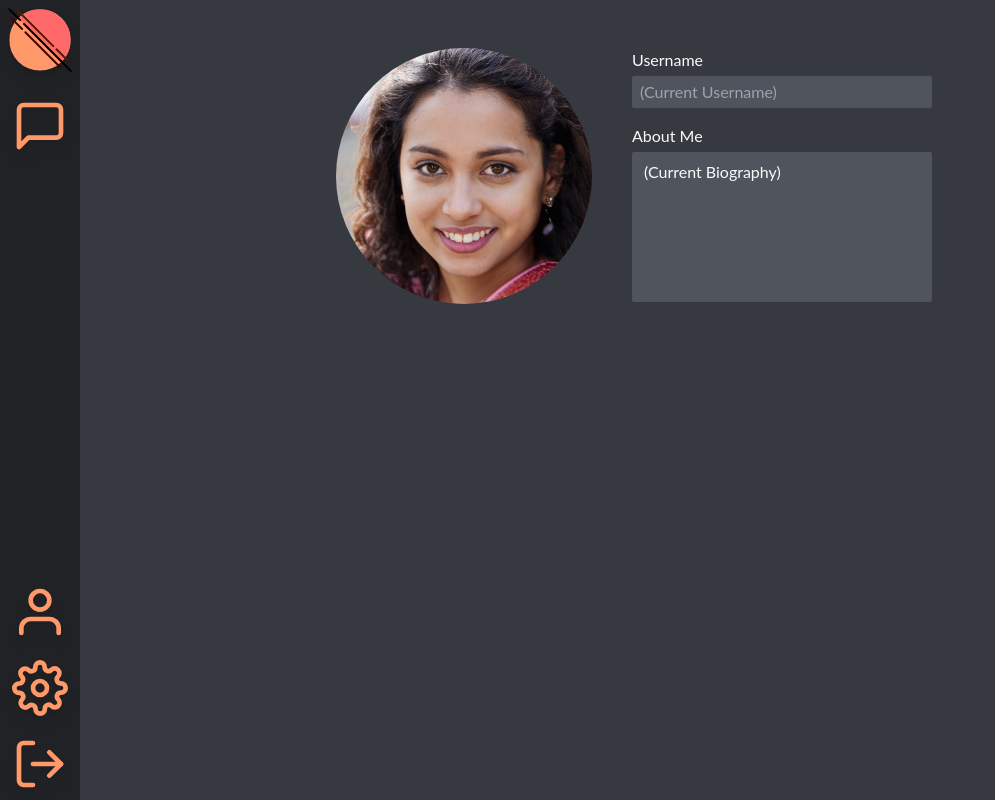
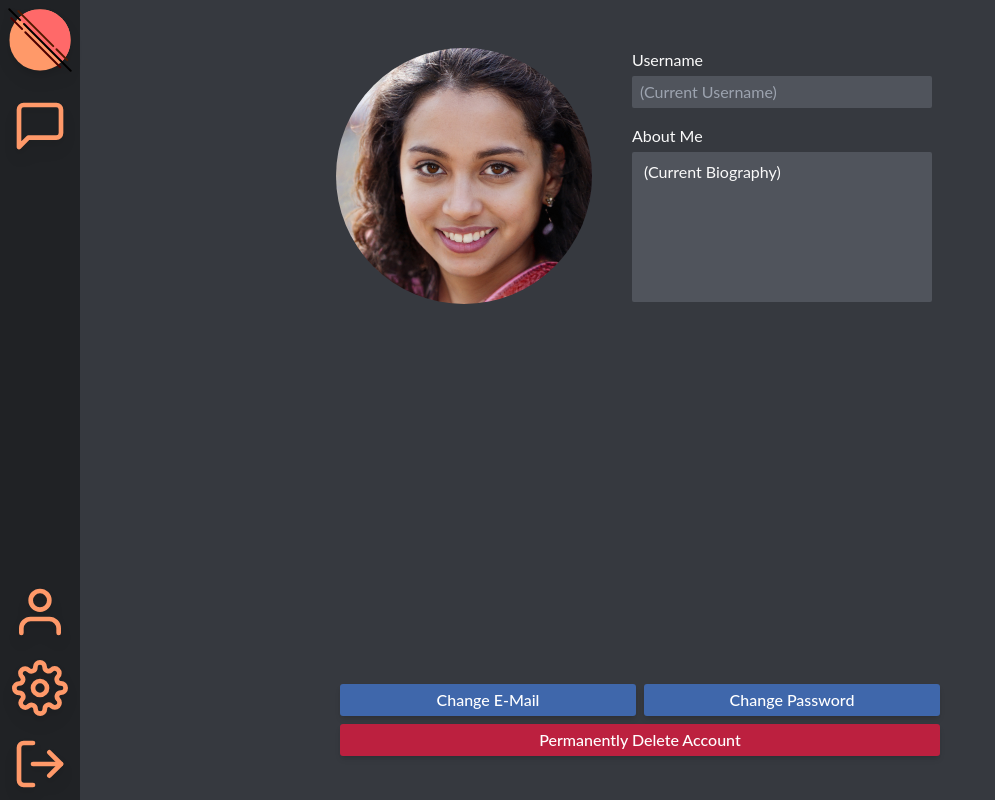
Before and after one commit to TheSheefooProject/frontend, a Next.js app: page /profile in a window 1280 px wide. Shown: the whole page, without its empty margins (0-995 px from the left). Built offline with nearby package versions, Linux system fonts and the light colour scheme.

Commit message:
+ Profile account change buttons added

```diff
--- a/pages/profile.tsx
+++ b/pages/profile.tsx
@@ -3,12 +3,14 @@ import Head from 'next/head'
 import Image from 'next/image'
 import { useEffect } from 'react'
 import { useState } from 'react'
+import Button from '../components/common/Button'
 import TextArea from '../components/common/TextArea'
 import TextBox from '../components/common/TextBox'
 
 const Profile: NextPage = () => {
   return (
-    <main className="md:[5vw] static min-h-screen w-[100%] min-w-[320px] overflow-x-hidden bg-back_3 px-10 pt-12 text-text_1 md:px-[calc(20vw+5rem)]">
+    <main className="md:[5vw] static flex min-h-screen w-[100%] min-w-[320px] flex-col justify-between overflow-x-hidden bg-back_3 px-10 pt-12 text-text_1 md:px-[calc(20vw+5rem)]">
+      {/* Profile Container */}
       <div className="flex flex-col font-body md:flex-row">
         <div
           id="userimage"
@@ -35,6 +37,16 @@ const Profile: NextPage = () => {
           </form>
         </div>
       </div>
+      {/* Change User Settings Container */}
+      <div className="mb-10 flex flex-col">
+        <div className="flex flex-col md:flex-row">
+          <Button text="Change E-Mail" type="neutral"></Button>
+          <Button text="Change Password" type="neutral"></Button>
+        </div>
+        <div className="flex flex-col md:flex-row">
+          <Button text="Permanently Delete Account" type="negative"></Button>
+        </div>
+      </div>
     </main>
   )
 }
```
